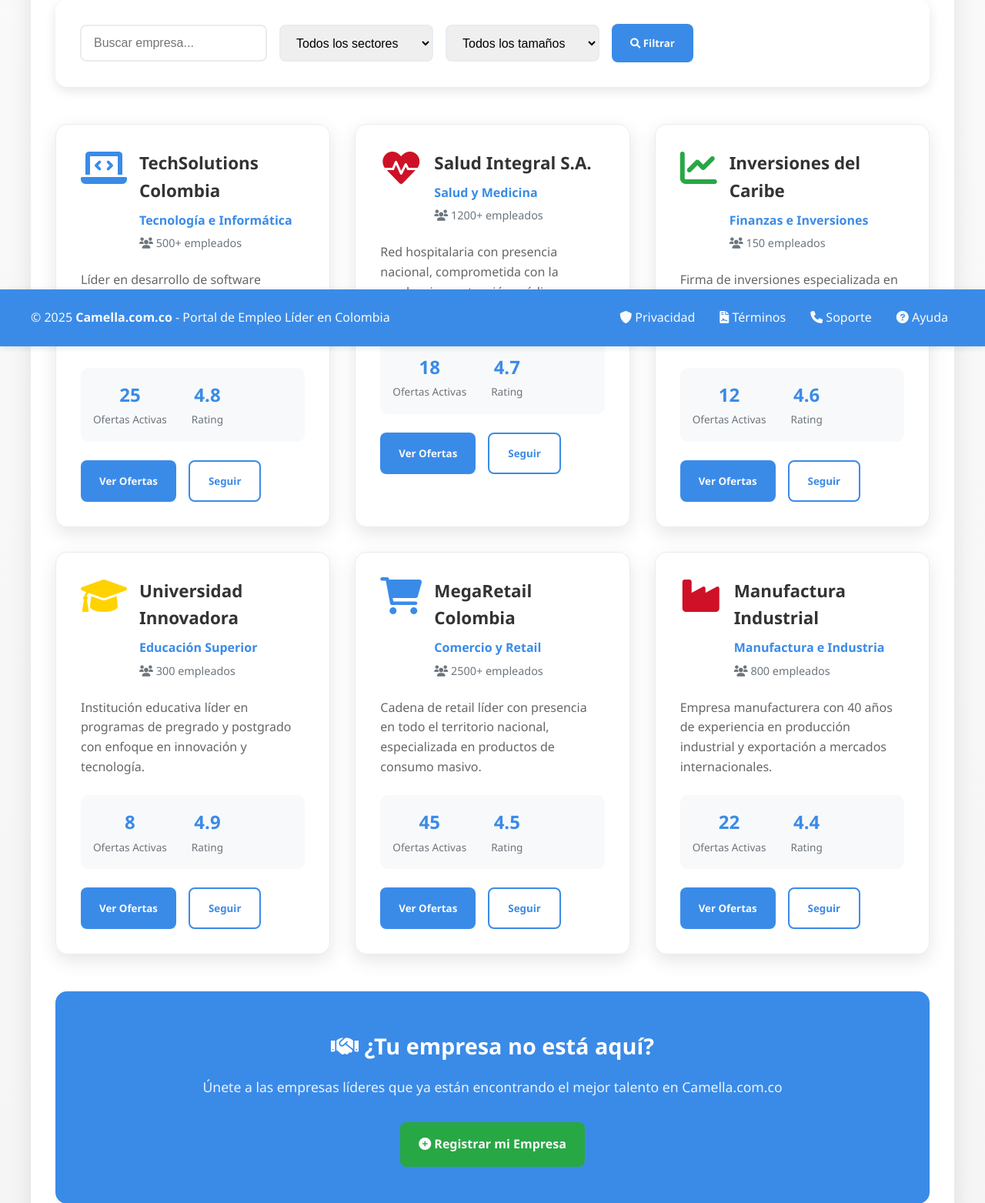
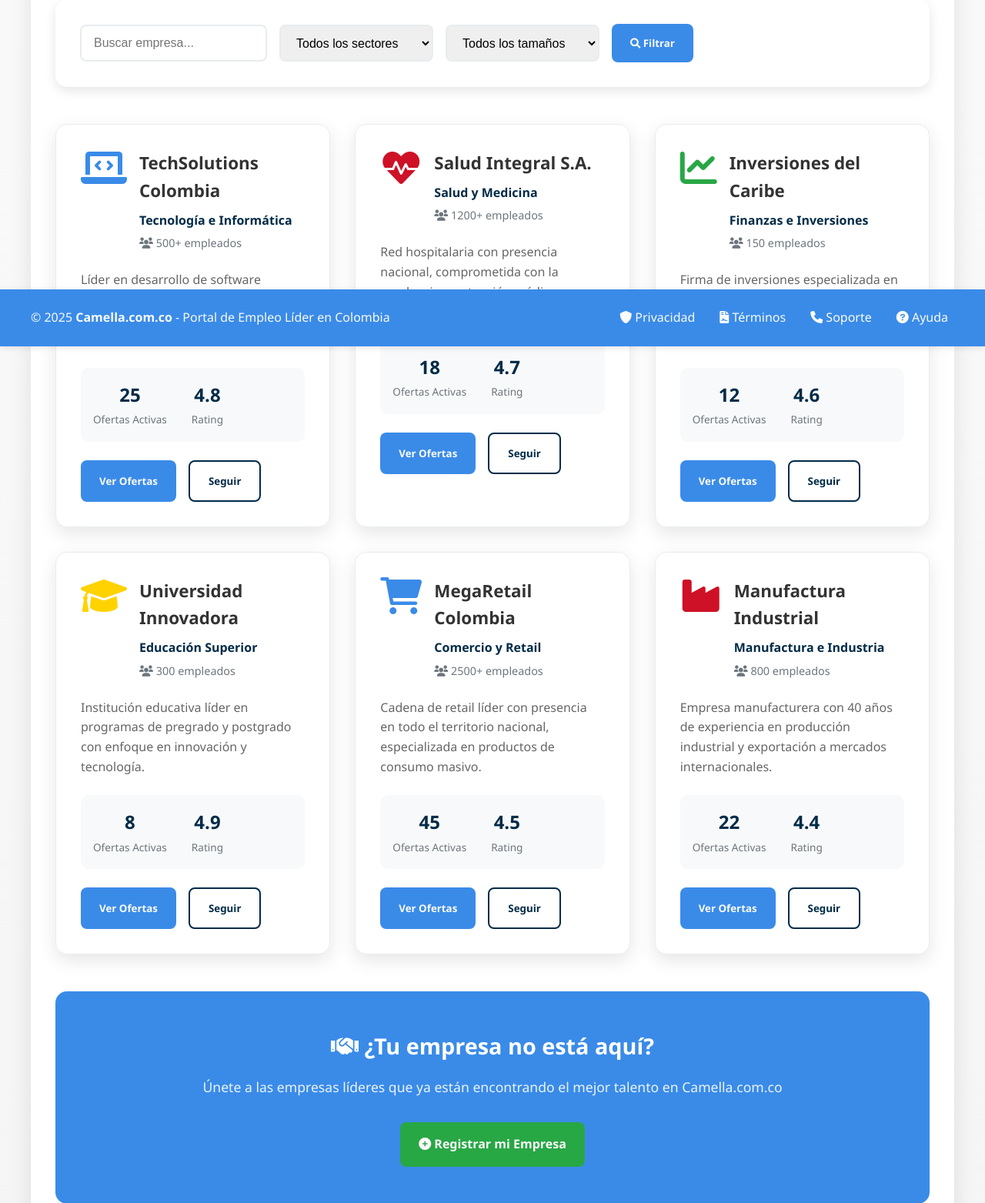
Before and after one commit to jmqp7373/camella, a PHP site: page /index.php?view=empresas in a window 1280 px wide. Shown: the part 350-1913 px from the top of the page at 77% size. Run offline with PHP 8.4, Linux system fonts and the light colour scheme.

Commit message:
Diferenciar colores azules por contexto: textos vs fondos
 DIFERENCIACIÓN INTELIGENTE DE AZULES:

 TEXTOS Y BORDES  #002b47 (azul marino oscuro):
 color: #3a8be8  color: #002b47
 border-color: #3a8be8  border-color: #002b47
 border-left: 4px solid #3a8be8  border-left: 4px solid #002b47
 border: 2px solid #3a8be8  border: 2px solid #002b47

 FONDOS  #3a8be8 (azul vibrante - SIN CAMBIOS):
 background: #3a8be8 (mantenido)
 background: linear-gradient con #3a8be8 (mantenido)

 ARCHIVOS ACTUALIZADOS:
- assets/css/style.css (textos de navegación)
- views/empresas.php (títulos y bordes)
- views/talentos.php (elementos de texto)
- views/contacto.php (encabezados y bordes)
- views/ayuda.php (textos del centro de ayuda)

 BENEFICIOS:
- Mejor legibilidad con textos más oscuros (#002b47)
- Fondos vibrantes y llamativos (#3a8be8)
- Contraste perfecto entre texto y fondo
- Jerarquía visual mejorada

 RESULTADO: Textos legibles + Fondos atractivos con azules diferenciados

```diff
--- a/assets/css/style.css
+++ b/assets/css/style.css
@@ -226,13 +226,13 @@ body {
 }
 
 .subcategories li:hover {
-    color: #3a8be8;
+    color: #002b47;
     font-weight: 500;
 }
 
 .subcategories li::before {
     content: "→ ";
-    color: #3a8be8;
+    color: #002b47;
     font-weight: bold;
 }
 
--- a/views/empresas.php
+++ b/views/empresas.php
@@ -271,7 +271,7 @@ $pageTitle = "Empresas Registradas";
 
 .search-input:focus, .filter-select:focus {
     outline: none;
-    border-color: #3a8be8;
+    border-color: #002b47;
 }
 
 .companies-grid {
@@ -293,7 +293,7 @@ $pageTitle = "Empresas Registradas";
 .company-card:hover {
     transform: translateY(-8px);
     box-shadow: 0 15px 40px rgba(0,0,0,0.15);
-    border-color: #3a8be8;
+    border-color: #002b47;
 }
 
 .company-header {
@@ -314,7 +314,7 @@ $pageTitle = "Empresas Registradas";
 }
 
 .company-sector {
-    color: #3a8be8;
+    color: #002b47;
     font-weight: 600;
     margin-bottom: 0.3rem;
 }
@@ -347,7 +347,7 @@ $pageTitle = "Empresas Registradas";
     display: block;
     font-size: 1.5rem;
     font-weight: bold;
-    color: #3a8be8;
+    color: #002b47;
 }
 
 .stat-label {
@@ -362,8 +362,8 @@ $pageTitle = "Empresas Registradas";
 
 .btn-outline {
     background: transparent;
-    border: 2px solid #3a8be8;
-    color: #3a8be8;
+    border: 2px solid #002b47;
+    color: #002b47;
 }
 
 .btn-outline:hover {
--- a/views/talentos.php
+++ b/views/talentos.php
@@ -418,7 +418,7 @@ $pageTitle = "Talentos Profesionales";
 .talent-card:hover {
     transform: translateY(-10px);
     box-shadow: 0 20px 40px rgba(0,0,0,0.15);
-    border-color: #3a8be8;
+    border-color: #002b47;
 }
 
 .talent-header {
@@ -444,7 +444,7 @@ $pageTitle = "Talentos Profesionales";
 }
 
 .talent-title {
-    color: #3a8be8;
+    color: #002b47;
     font-weight: 600;
     margin-bottom: 0.5rem;
 }
@@ -533,7 +533,7 @@ $pageTitle = "Talentos Profesionales";
     display: block;
     font-size: 1.3rem;
     font-weight: bold;
-    color: #3a8be8;
+    color: #002b47;
 }
 
 .talent-stats .stat-label {
```
Also changed, not shown: views/ayuda.php (+6 -6 lines), views/contacto.php (+4 -4 lines).
